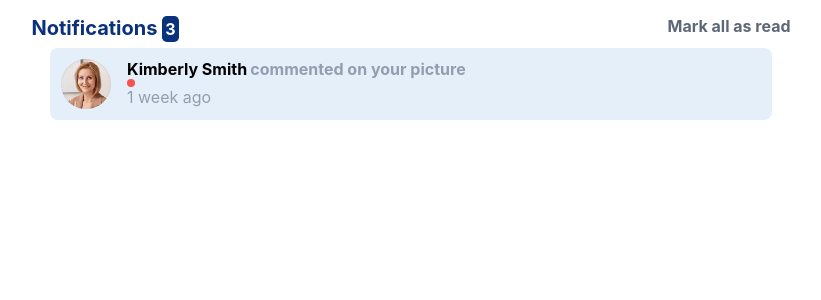
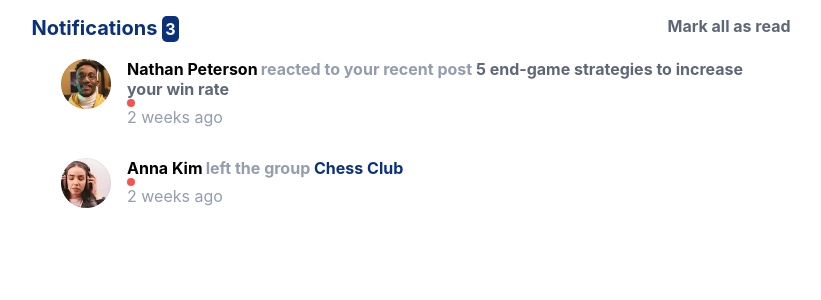
Before and after one commit to szczepanieceryk/Frontend-Mentor-Notifications-page, a React (Create React App) app: page / in a window 1280 px wide. Shown: the top 300 px of the page, without its empty margins (229-1050 px from the left). Built offline with nearby package versions, Linux system fonts and the light colour scheme.

Commit message:
add notofication reacting to posts & groups

```diff
--- a/src/components/SimpleNotificationComponent.js
+++ b/src/components/SimpleNotificationComponent.js
@@ -4,10 +4,12 @@ const SimpleNotificationComponent = ({
   userThumbnail,
   userName,
   notification,
+  reactionActivity,
+  groupActivity,
   time,
 }) => {
   return (
-    <div className="simple-notification-component-wrapper active">
+    <div className="simple-notification-component-wrapper">
       <img
         src={userThumbnail}
         alt="user profile thumbnail"
@@ -19,7 +21,13 @@ const SimpleNotificationComponent = ({
             <strong>{userName}</strong>
           </span>
           <span className="notification-message">
-            <strong>{notification}</strong>
+            <strong>{notification} </strong>
+          </span>
+          <span className="notification-message reaction-activity">
+            <strong>{reactionActivity} </strong>
+          </span>
+          <span className="notification-message group-activity">
+            <strong>{groupActivity}</strong>
           </span>
           <div className="active-notification active"></div>
         </div>
--- a/src/pages/NotificationPage.js
+++ b/src/pages/NotificationPage.js
@@ -1,6 +1,7 @@
 import SimpleNotificationComponent from "../components/SimpleNotificationComponent";
 import "../styles/_NotificationPage.scss";
-import userAvatar from "../images/avatar-angela-gray.webp";
+import userAvatar1 from "../images/avatar-nathan-peterson.webp";
+import userAvatar2 from "../images/avatar-anna-kim.webp";
 
 const NotificationPage = ({ notificationCount, setNotificationCount }) => {
   const handleNotificationsClear = () => {
@@ -22,10 +23,20 @@ const NotificationPage = ({ notificationCount, setNotificationCount }) => {
         </span>
       </div>
       <SimpleNotificationComponent
-        userThumbnail={userAvatar}
-        userName="Kimberly Smith"
-        notification="commented on your picture"
-        time="1 week ago"
+        userThumbnail={userAvatar1}
+        userName="Nathan Peterson"
+        notification="reacted to your recent post"
+        reactionActivity="5 end-game strategies to increase your win rate"
+        groupActivity=""
+        time="2 weeks ago"
+      />
+      <SimpleNotificationComponent
+        userThumbnail={userAvatar2}
+        userName="Anna Kim"
+        notification="left the group"
+        reactionActivity=""
+        groupActivity="Chess Club"
+        time="2 weeks ago"
       />
     </div>
   );
--- a/src/styles/_SimpleNotificationComponent.scss
+++ b/src/styles/_SimpleNotificationComponent.scss
@@ -24,6 +24,12 @@
     }
     .notification-message {
       color: colors.$grayish-blue;
+      &.reaction-activity {
+        color: colors.$dark-grayish-blue;
+      }
+      &.group-activity {
+        color: colors.$blue;
+      }
     }
     .active-notification {
       width: 8px;
```
